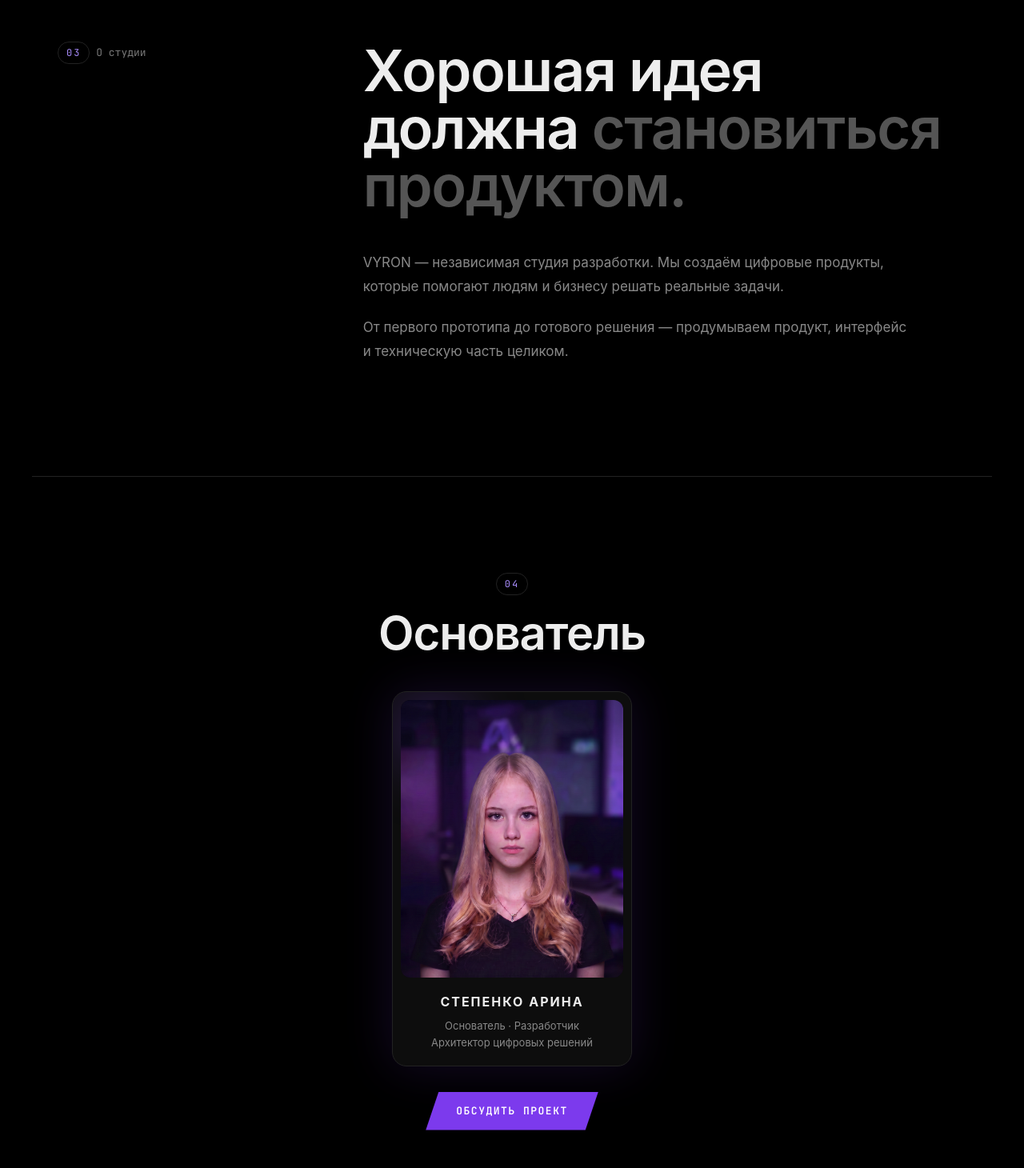
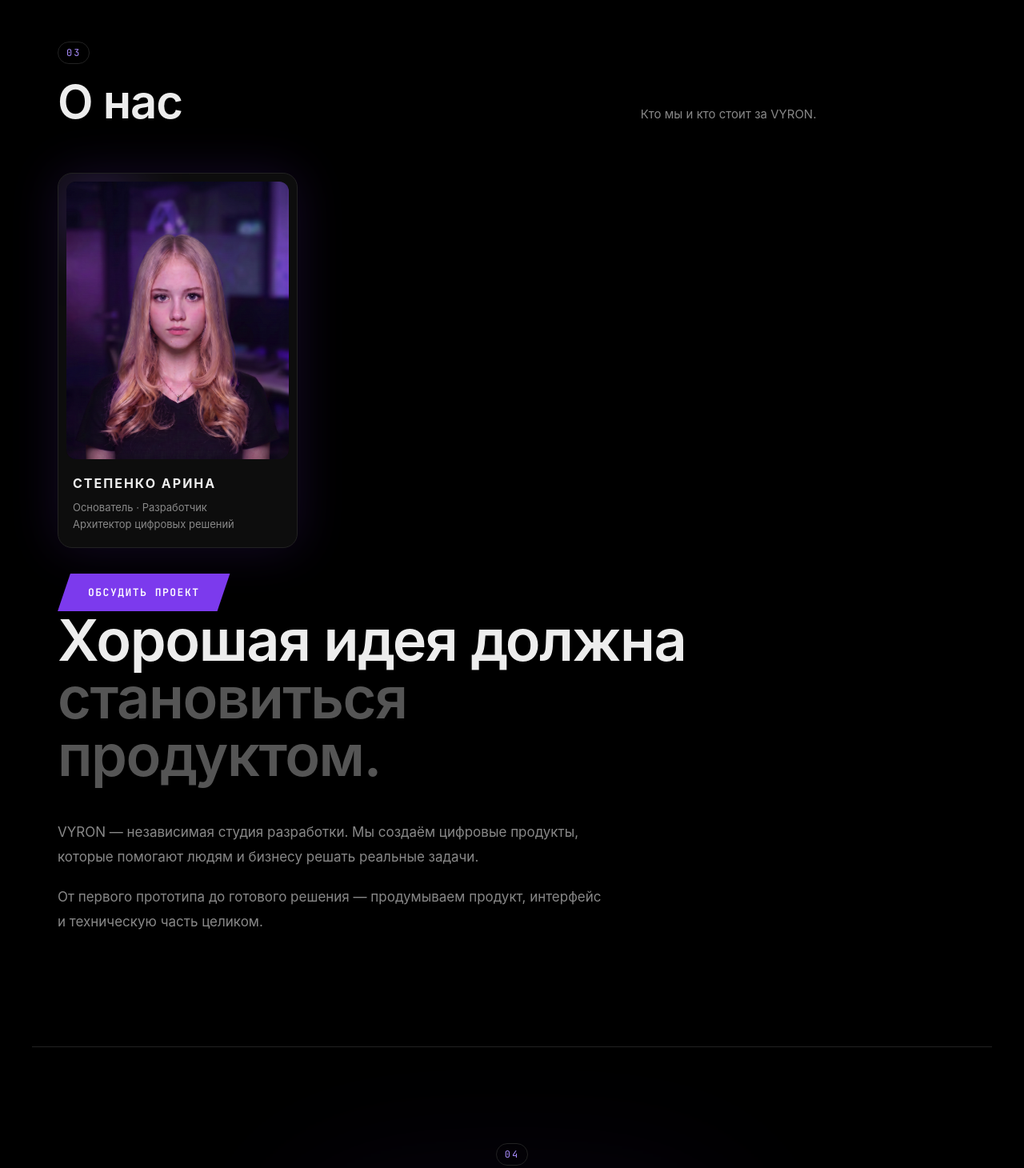
Before and after one commit to arixii35/arix-studio-website, a plain HTML site: page index.html in a window 1280 px wide. Shown: the part 3560-5020 px from the top of the page at 80% size. Drawn offline with Linux system fonts and the light colour scheme.

Commit message:
Update index.html

```diff
--- a/index.html
+++ b/index.html
@@ -424,68 +424,71 @@
         <div class="divider"></div>
 
 
-        <!-- About -->
+        <!-- About + Founder -->
 
-        <section class="about section" id="about">
+        <section class="section" id="about">
 
-            <div class="about-label">
-                <span class="section-number">03</span>
-                О студии
-            </div>
+            <div class="section-heading">
 
-            <div class="about-content">
-
-                <h2>
-                    Хорошая идея должна
-                    <span>становиться продуктом.</span>
-                </h2>
+                <div>
+                    <span class="section-number">03</span>
+                    <h2>О нас</h2>
+                </div>
 
                 <p>
-                    VYRON — независимая студия разработки.
-                    Мы создаём цифровые продукты, которые помогают
-                    людям и бизнесу решать реальные задачи.
-                </p>
-
-                <p>
-                    От первого прототипа до готового решения —
-                    продумываем продукт, интерфейс и техническую
-                    часть целиком.
+                    Кто мы и кто стоит
+                    за VYRON.
                 </p>
 
             </div>
 
-        </section>
 
+            <div class="about-founder">
 
-        <div class="divider"></div>
+                <div class="founder-col">
 
+                    <div class="founder-card">
 
-        <!-- Founder -->
+                        <div class="founder-photo">
+                            <img src="assets/founder.jpg" alt="Степенко Арина">
+                        </div>
 
-        <section class="founder section" id="founder">
+                        <div class="founder-card-info">
+                            <h3>Степенко Арина</h3>
+                            <p class="founder-role">
+                                Основатель · Разработчик<br>
+                                Архитектор цифровых решений
+                            </p>
+                        </div>
 
-            <div class="founder-heading">
-                <span class="section-number">04</span>
-                <h2>Основатель</h2>
-            </div>
+                    </div>
 
-            <div class="founder-card">
+                    <a href="#contact" class="founder-cta"><span>Обсудить проект</span></a>
 
-                <div class="founder-photo">
-                    <img src="assets/founder.jpg" alt="Степенко Арина">
                 </div>
 
-                <div class="founder-card-info">
-                    <h3>Степенко Арина</h3>
-                    <p class="founder-role">
-                        Основатель · Разработчик<br>
-                        Архитектор цифровых решений
+                <div class="about-content">
+
+                    <h2>
+                        Хорошая идея должна
+                        <span>становиться продуктом.</span>
+                    </h2>
+
+                    <p>
+                        VYRON — независимая студия разработки.
+                        Мы создаём цифровые продукты, которые помогают
+                        людям и бизнесу решать реальные задачи.
                     </p>
+
+                    <p>
+                        От первого прототипа до готового решения —
+                        продумываем продукт, интерфейс и техническую
+                        часть целиком.
+                    </p>
+
                 </div>
 
             </div>
-
-            <a href="#contact" class="founder-cta"><span>Обсудить проект</span></a>
 
         </section>
 
@@ -499,7 +502,7 @@
 
             <div class="contact-glow"></div>
 
-            <span class="section-number">05</span>
+            <span class="section-number">04</span>
 
             <h2>
                 Есть идея?
```
